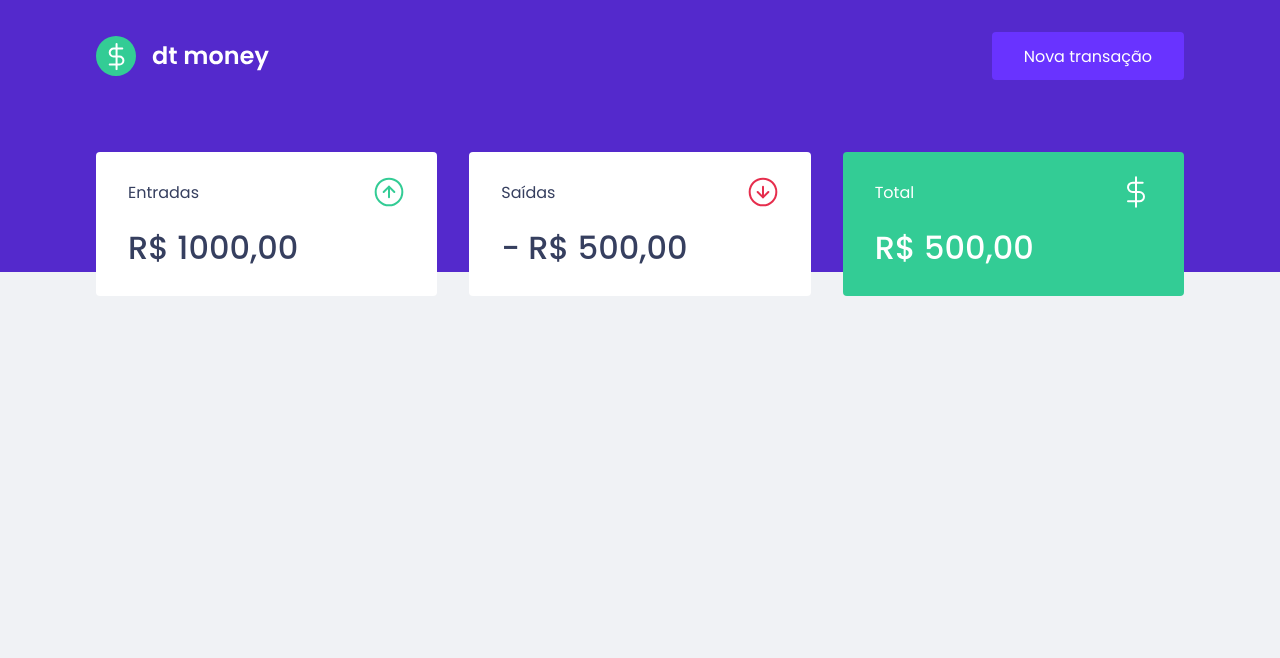
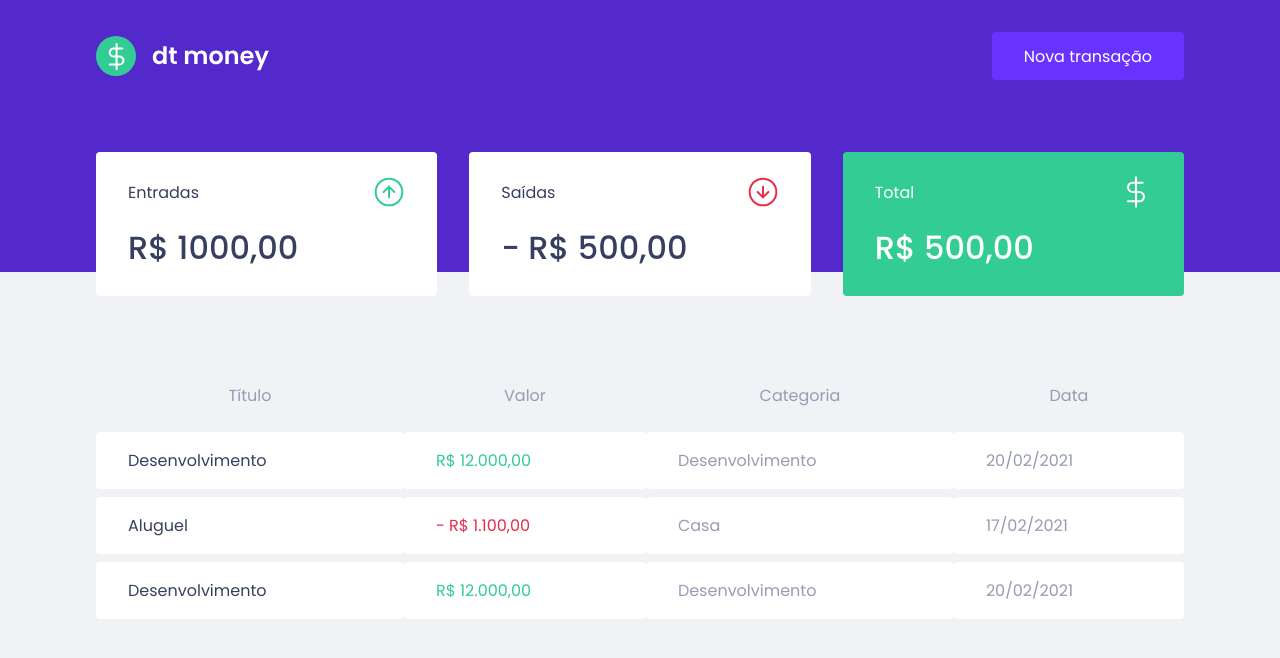
Before and after one commit to IgoMedeiros/reactjs-webapplication-ignite, a React (Create React App) app: page / in a window 1280 px wide. Shown: the top 658 px of the page. Built offline with nearby package versions, Linux system fonts and the light colour scheme.

Commit message:
Created TransactionsTable component

```diff
--- a/src/components/Dashboard/index.tsx
+++ b/src/components/Dashboard/index.tsx
@@ -1,10 +1,12 @@
 import { Summary } from "../Summary";
+import { TransactionsTable } from "../TransactionsTable";
 import { Container } from "./style";
 
 export function Dashboard() {
     return (
         <Container>
             <Summary />
+            <TransactionsTable />
         </Container>
     )
 }
--- /dev/null
+++ b/src/components/TransactionsTable/index.tsx
@@ -0,0 +1,38 @@
+import { Container } from "./style";
+
+export function TransactionsTable() {
+    return (
+        <Container>
+            <table>
+                <thead>
+                    <tr>
+                        <th>Título</th>
+                        <th>Valor</th>
+                        <th>Categoria</th>
+                        <th>Data</th>
+                    </tr>
+                </thead>
+                <tbody>
+                    <tr>
+                        <td>Desenvolvimento</td>
+                        <td className="deposit">R$ 12.000,00</td>
+                        <td>Desenvolvimento</td>
+                        <td>20/02/2021</td>
+                    </tr>
+                    <tr>
+                        <td>Aluguel</td>
+                        <td className="withdraw">- R$ 1.100,00</td>
+                        <td>Casa</td>
+                        <td>17/02/2021</td>
+                    </tr>
+                    <tr>
+                        <td>Desenvolvimento</td>
+                        <td className="deposit">R$ 12.000,00</td>
+                        <td>Desenvolvimento</td>
+                        <td>20/02/2021</td>
+                    </tr>
+                </tbody>
+            </table>
+        </Container>
+    )
+}
--- /dev/null
+++ b/src/components/TransactionsTable/style.ts
@@ -0,0 +1,38 @@
+import styled from "styled-components";
+
+export const Container = styled.div`
+    margin-top: 4rem;
+
+    table {
+        width: 100%;
+        border-spacing: 0 .5rem;
+
+        th {
+            color: var(--text-body);
+            font-weight: 400;
+            padding: 1rem 2rem;
+            text-align: center;
+            line-height: 1.5rem;
+        }
+
+        td {
+            padding: 1rem 2rem;
+            border: 0;
+            background: var(--shape);
+            color: var(--text-body);
+            border-radius: .25rem;
+
+            &:first-child {
+                color: var(--text-title);
+            }
+
+            &.deposit {
+                color: var(--green)
+            }
+
+            &.withdraw {
+                color: var(--red)
+            }
+        }
+    }
+`
```
